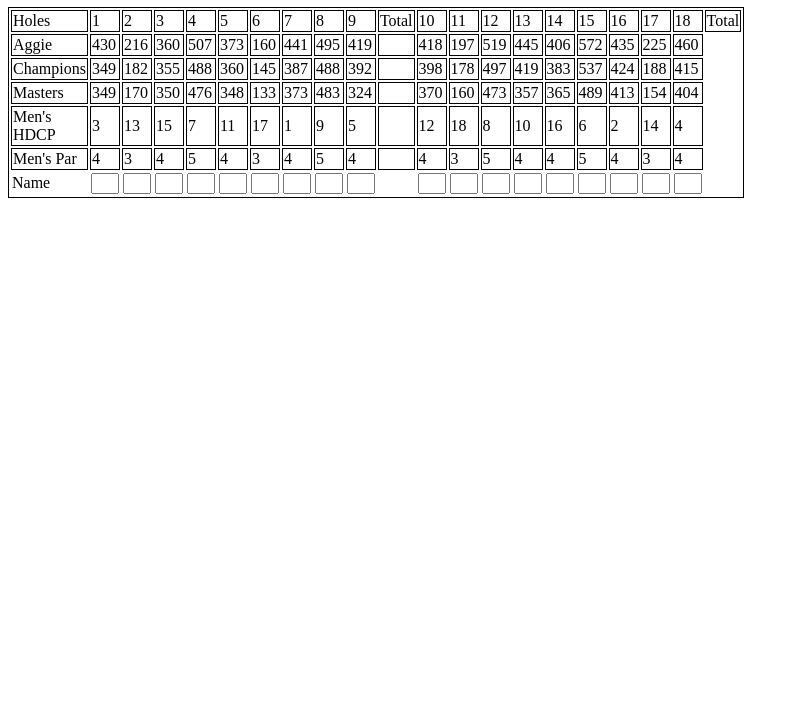
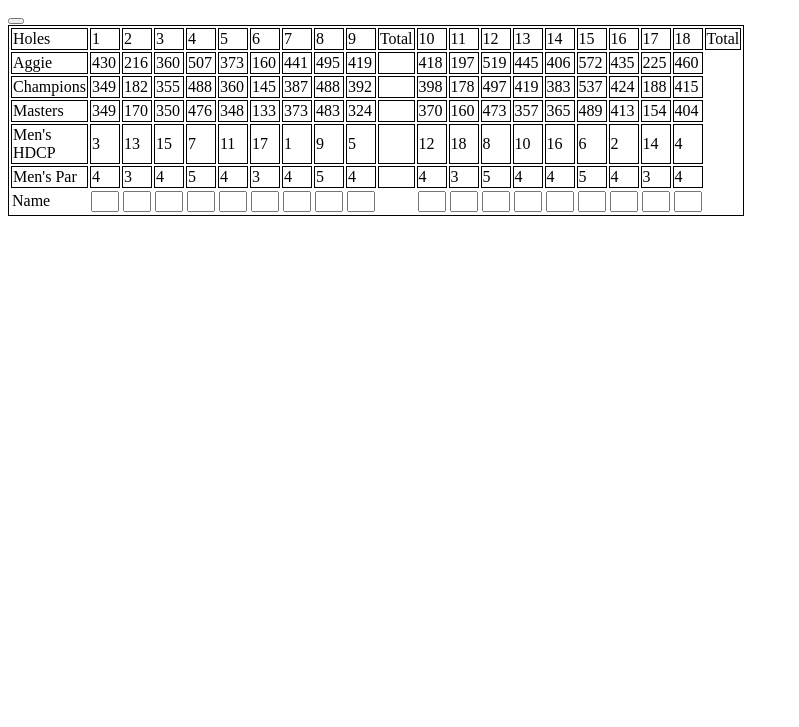
Before and after one commit to kalanto/Hamsis, a plain HTML site: page public/index.html in a window 1280 px wide. Shown: the part 73-800 px from the top of the page, without its empty margins (0-799 px from the left). Drawn offline with nearby package versions, Linux system fonts and the light colour scheme.

Commit message:
live scoring fixes

```diff
--- a/public/JS/controller.js
+++ b/public/JS/controller.js
@@ -1,7 +1,7 @@
 angular.module('app').controller('mainController', function($scope, mainService){
 
+//takes in live scores and loops through the adding them as the player enters them on the front end
 $scope.score = []
-
 $scope.updateScore = function(score){
   $scope.total = mainService.totalScore(score);
 }
--- a/public/JS/service.js
+++ b/public/JS/service.js
@@ -1,5 +1,5 @@
 angular.module('app').service('mainService', function(){
-
+//actual function called by controller to loop through the scores array and total playerScore
    this.totalScore = function(score){
      var playerScore = 0;
       for (var i = 0; i < score.length; i++) {
--- a/public/index.html
+++ b/public/index.html
@@ -201,6 +201,7 @@
                </td>
                <td>{{total}}</td>
             </tr>
+            <button ng-click="submitScore(score)"></button>
          </table>
       </div>
 
```
